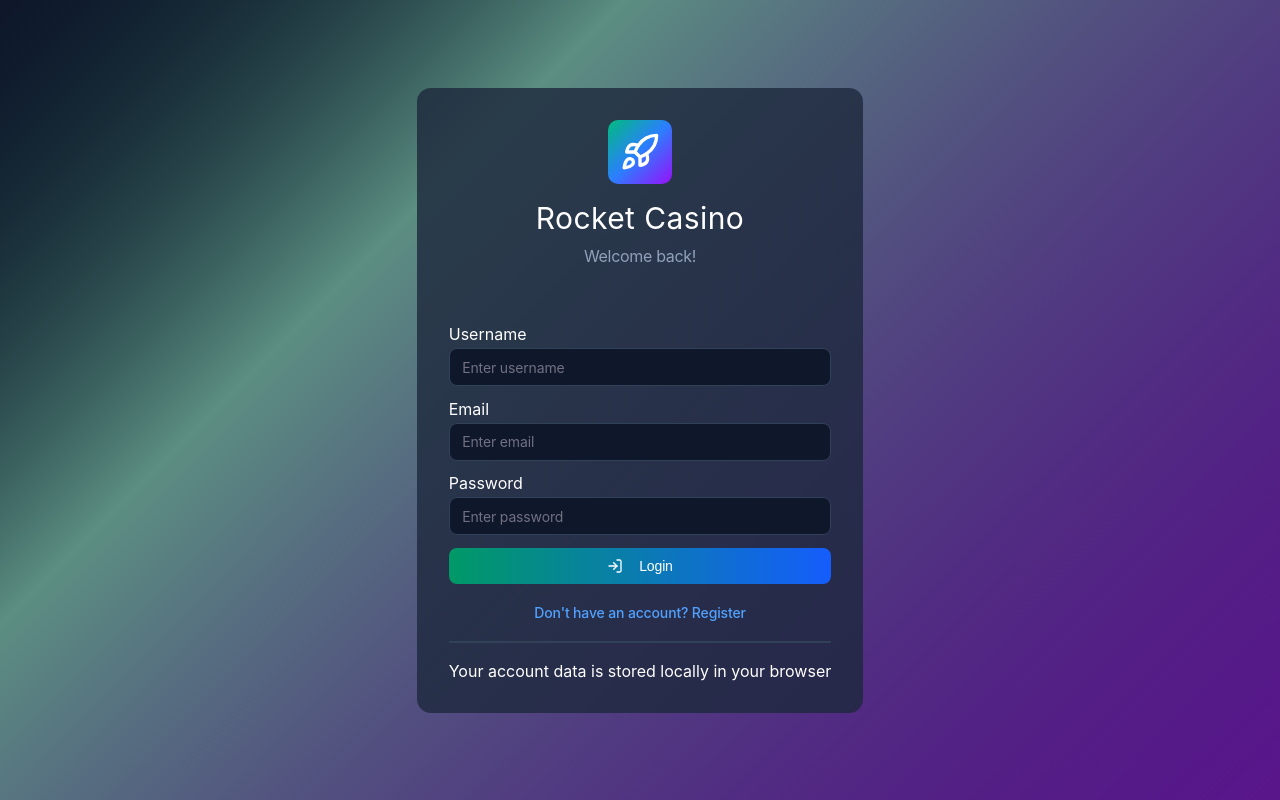
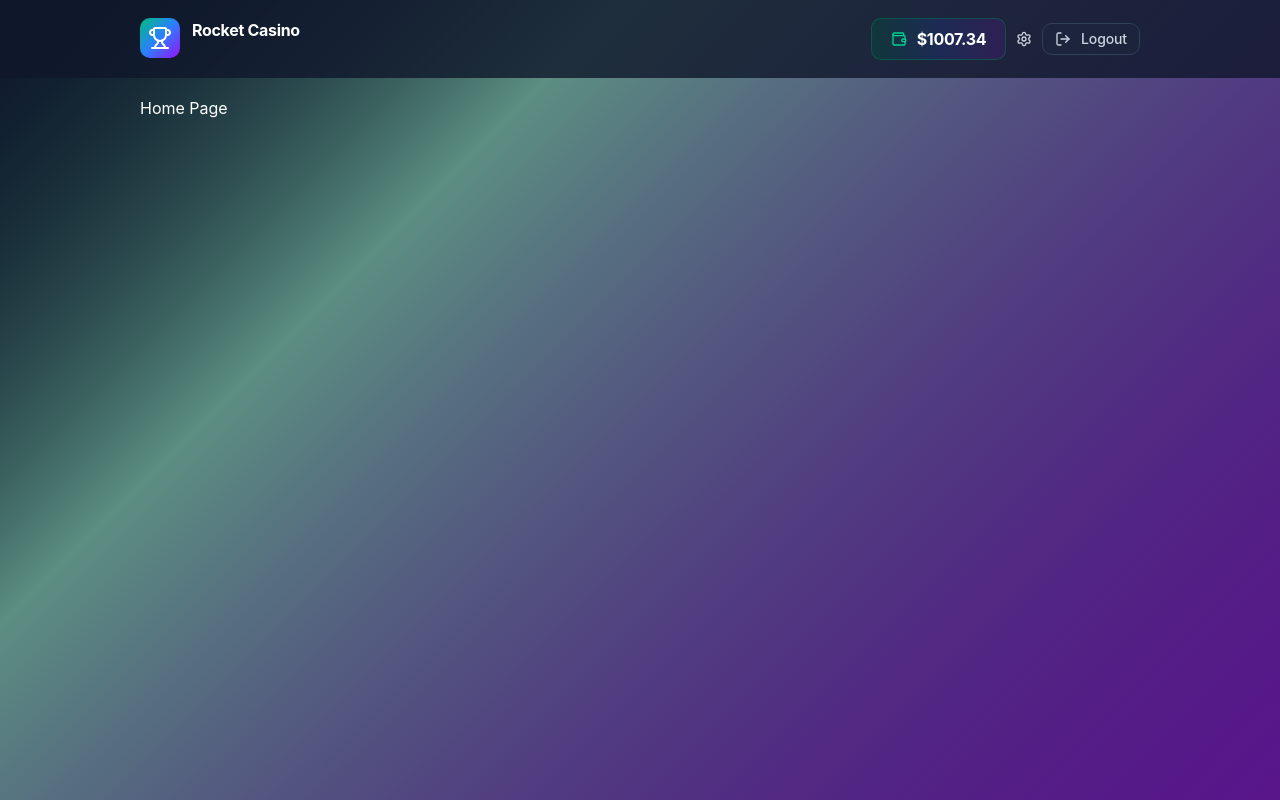
Before and after one commit to Nikiforuk/rocket-casino, a React (Vite) app: page / in a window 1280 px wide. Built offline with nearby package versions, Linux system fonts and the light colour scheme.

Commit message:
added header

```diff
--- a/src/App.tsx
+++ b/src/App.tsx
@@ -6,8 +6,8 @@ import Home from './pages/Home';
 export default function App() {
   return (
     <Routes>
-      <Route path="/auth" element={<Home />} />
-      <Route path="/" element={<Auth />} />
+      <Route path="/" element={<Home />} />
+      <Route path="/auth" element={<Auth />} />
       {/* <Route path="*" element={<div>not found</div>} /> */}
     </Routes>
   );
--- a/src/app/routes.tsx
+++ b/src/app/routes.tsx
@@ -1,4 +1,4 @@
 export const ROUTES = {
-  HOME: '/auth',
-  AUTH: '/',
+  HOME: '/',
+  AUTH: '/auth',
 };
--- a/src/features/auth/components/Login.module.scss
+++ b/src/features/auth/components/Login.module.scss
@@ -3,6 +3,8 @@
 @import '../../../shared/styles/extends';
 
 .container {
+  max-width: 448px;
+  width: 100%;
   background: var(--gray-800);
   border-radius: 14px;
   padding: 32px;
@@ -62,4 +64,9 @@
     border: 0.5px solid var(--gray-500);
     width: 100%;
   }
+
+  &_text {
+    @extend %i-regular-12;
+    color: var(--gray-400);
+  }
 }
--- /dev/null
+++ b/src/features/board/components/Header.module.scss
@@ -0,0 +1,45 @@
+@import '../../../shared/styles/mixins';
+@import '../../../shared/styles/variables';
+@import '../../../shared/styles/extends';
+
+.container {
+  @include flex($align: center, $justify: space-between);
+  background: var(--overlay-gray-a80);
+  padding: 18px;
+  margin-bottom: 20px;
+}
+
+.content {
+  display: flex;
+  justify-content: space-between;
+  max-width: 1000px;
+  margin: 0 auto;
+  width: 100%;
+}
+
+.leftBlock {
+  @include flex($align: flex-start);
+  gap: 12px;
+
+  &_text {
+    @extend %i-regular-16-lg;
+    font-weight: 700;
+  }
+}
+
+.gradientBlock {
+  @include flex($align: center, $justify: center);
+  background: $gradient-green-blue-purple;
+  width: 40px;
+  height: 40px;
+  border-radius: 10px;
+
+  &_icon {
+    width: 24px;
+    height: 24px;
+  }
+}
+
+.rightBlock {
+  @include flex($align: center, $justify: center);
+}
--- /dev/null
+++ b/src/features/board/components/Header.tsx
@@ -0,0 +1,66 @@
+import styles from './Header.module.scss';
+import gobletIcon from '../../../assets/icons/goblet-white.svg';
+import { GRADIENTS } from '../../../shared/styles/gradients';
+import SmallButton from '../../../shared/ui/SmallButton';
+
+export default function Header() {
+  return (
+    <header className={styles.container}>
+      <div className={styles.content}>
+        <div className={styles.leftBlock}>
+          <div className={styles.gradientBlock}>
+            <img src={gobletIcon} className={styles.gradientBlock_icon} alt="goblet-white" />
+          </div>
+          <p className={styles.leftBlock_text}>Rocket Casino</p>
+        </div>
+        <div className={styles.rightBlock}>
+          <SmallButton
+            text="$1007.34"
+            textStyle={{
+              color: 'white',
+              fontWeight: 700,
+              fontSize: '16px',
+              lineHeight: '24px',
+              letterSpacing: '-0.31px',
+            }}
+            icon="wallet"
+            background={GRADIENTS.overlayMix}
+            border="1px solid rgba(0, 122, 85, 0.5)"
+            borderRadius="10px"
+            width="135px"
+            height="42px"
+            widthIcon="16px"
+            heightIcon="16px"
+          />
+          <SmallButton
+            icon="settings"
+            background="transparent"
+            border="none"
+            width="36px"
+            height="36px"
+            widthIcon="16px"
+            heightIcon="16px"
+          />
+          <SmallButton
+            text="Logout"
+            textStyle={{
+              color: '#CAD5E2',
+              fontWeight: 500,
+              fontSize: '14px',
+              lineHeight: '20px',
+              letterSpacing: '-0.15px',
+            }}
+            icon="login"
+            background="rgba(29, 41, 61, 0.5)"
+            border="1px solid rgba(49, 65, 88, 1)"
+            borderRadius="10px"
+            width="98px"
+            height="32px"
+            widthIcon="16px"
+            heightIcon="16px"
+          />
+        </div>
+      </div>
+    </header>
+  );
+}
--- a/src/index.css
+++ b/src/index.css
@@ -52,6 +52,7 @@
 
   --overlay-green-a50: rgba(0, 122, 85, 0.5);
   --overlay-dark-a50: rgba(29, 41, 61, 0.5);
+  --overlay-gray-a80: rgba(15, 23, 43, 0.8);
 }
 
 * {
@@ -87,9 +88,7 @@ a {
 
 button {
   cursor: pointer;
-  display: inline-flex;
-  align-items: center;
-  justify-content: center;
+  font-family: 'Inter', sans-serif;
 }
 
 ul, ol {
--- a/src/pages/Auth.module.scss
+++ b/src/pages/Auth.module.scss
@@ -1,7 +1,7 @@
+@import '../shared/styles/mixins';
+
 .container {
-  display: flex;
-  flex-direction: column;
-  justify-content: center;
-  align-items: center;
+  @include flex($align: center, $justify: center, $direction: column);
   height: 100vh;
+  padding: 24px;
 }
--- a/src/pages/Home.module.scss
+++ b/src/pages/Home.module.scss
@@ -0,0 +1,5 @@
+.container {
+  margin: 0 auto;
+  max-width: 1000px;
+  width: 100%;
+}
--- a/src/pages/Home.tsx
+++ b/src/pages/Home.tsx
@@ -1,8 +1,10 @@
 import styles from './Home.module.scss';
+import Header from '../features/board/components/Header';
 
 export default function Home() {
   return (
     <>
+      <Header />
       <main className={styles.container}>Home Page</main>
     </>
   );
--- /dev/null
+++ b/src/shared/ui/SmallButton.module.scss
@@ -0,0 +1,6 @@
+@import '../styles/mixins';
+
+.button {
+  @include flex($align: center, $justify: center);
+  gap: 10px;
+}
--- /dev/null
+++ b/src/shared/ui/SmallButton.tsx
@@ -0,0 +1,61 @@
+import type { ButtonHTMLAttributes, CSSProperties } from 'react';
+
+import styles from './SmallButton.module.scss';
+import loginIcon from '../../assets/icons/login-gray.svg';
+import settingsIcon from '../../assets/icons/settings.svg';
+import walletIcon from '../../assets/icons/wallet.svg';
+
+interface SmallButtonProps extends ButtonHTMLAttributes<HTMLButtonElement> {
+  text?: string;
+  textStyle?: CSSProperties;
+  icon?: 'wallet' | 'login' | 'settings';
+  widthIcon?: string;
+  heightIcon?: string;
+  width?: string;
+  background?: string;
+  border?: string;
+  height?: string;
+  borderRadius?: string;
+}
+
+const iconMap = {
+  wallet: walletIcon,
+  login: loginIcon,
+  settings: settingsIcon,
+} as const;
+
+export default function SmallButton({
+  text,
+  icon,
+  textStyle,
+  widthIcon,
+  heightIcon,
+  background,
+  border,
+  width,
+  height,
+  borderRadius,
+  type = 'button',
+  onClick,
+  ...props
+}: SmallButtonProps) {
+  return (
+    <button
+      type={type}
+      className={styles.button}
+      onClick={onClick}
+      style={{ background, border, borderRadius, width, height }}
+      {...props}
+    >
+      {icon && (
+        <img
+          style={{ width: widthIcon, height: heightIcon }}
+          src={iconMap[icon]}
+          alt={`${icon}-icon`}
+        />
+      )}
+
+      {text && <b style={textStyle}>{text}</b>}
+    </button>
+  );
+}
```
